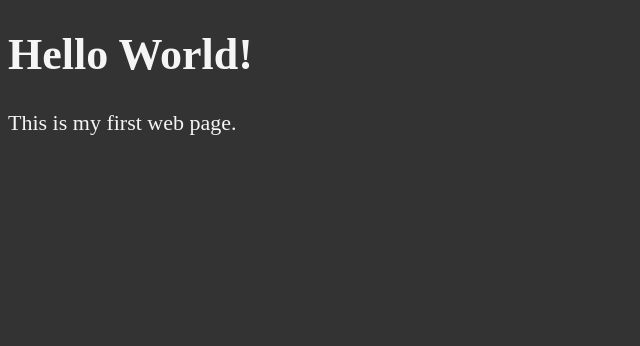
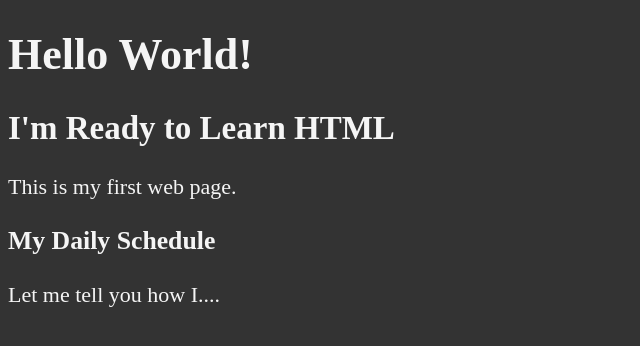
Before and after one commit to ITSYABOINEUTRAL/my-best-web-page, a plain HTML site: page index.html in a window 1280 px wide. Shown: the whole page, without its empty margins (0-640 px from the left). Drawn offline with Linux system fonts and the light colour scheme.

Commit message:
Initial commit

```diff
--- a/index.html
+++ b/index.html
@@ -12,6 +12,11 @@
 
     <body>
         <h1>Hello World!</h1>
+
+        <h2>I'm Ready to Learn HTML</h2>
         <p>This is my first web page.</p>
+
+        <h3>My Daily Schedule</h3>
+        <p>Let me tell you how I....</p>
     </body>
 </html>
```
